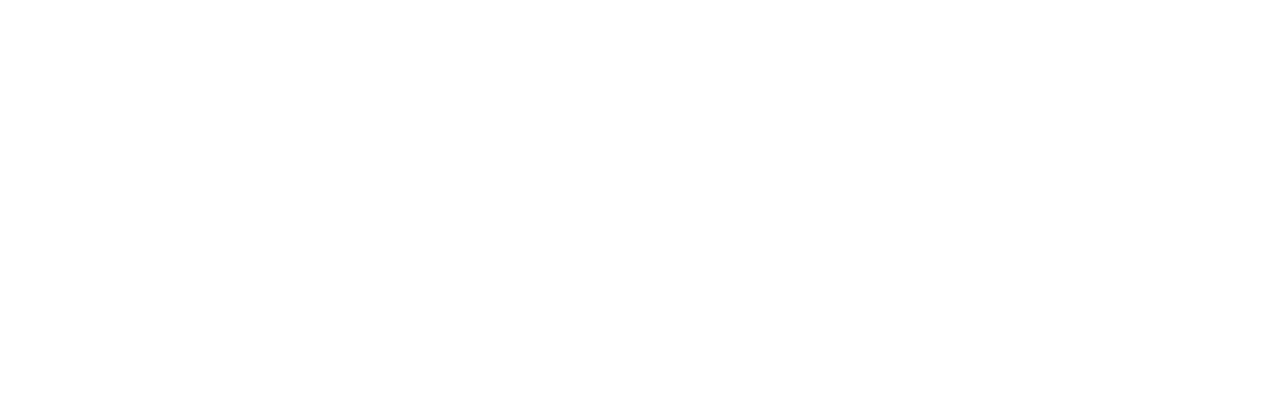
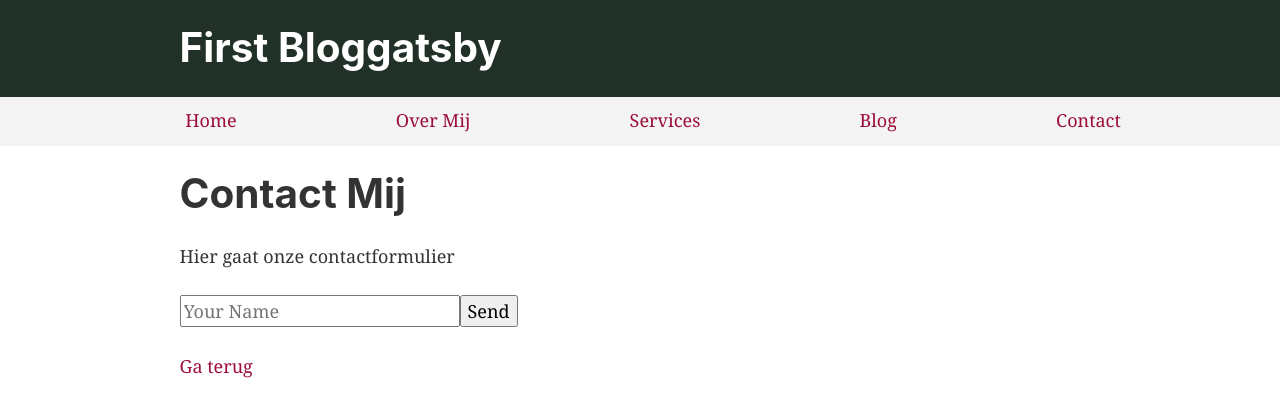
Before and after one commit to mikeyfe6/bloggatsby, a Gatsby site: page /contact in a window 1280 px wide. Before the commit this address had no page. Built offline with nearby package versions, Linux system fonts and the light colour scheme; Gatsby itself is replaced by a stand-in of ours.

Commit message:
Adding a Contact Page

```diff
--- a/src/components/menu.js
+++ b/src/components/menu.js
@@ -18,6 +18,7 @@ const Menu = () => (
             <li><Link to="/about">Over Mij</Link></li>
             <li><Link to="/services">Services</Link></li>
             <li><Link to="/blog">Blog</Link></li>
+            <li><Link to="/contact">Contact</Link></li>
 
         </ul>
     </div>
--- a/src/pages/about.js
+++ b/src/pages/about.js
@@ -8,7 +8,7 @@ const AboutPage = () => (
     <Layout>
         <SEO title="About Me" />
         <h1>Over mij</h1>
-        <p>Lorem ipsum dolor, sit amet consectetur adipisicing elit. Officiis minima enim nisi accusamus iusto! Porro possimus repellat labore, doloremque velit voluptate iusto necessitatibus explicabo animi rem iste aliquid accusamus, maiores officia! Cupiditate soluta, fugit corrupti aperiam laborum sunt nemo magni.</p>
+        <p>Een beetje info over ons...</p>
         <Link to="/">Ga terug naar home vanuit Over Mij</Link>
     </Layout>
 )
--- /dev/null
+++ b/src/pages/contact.js
@@ -0,0 +1,25 @@
+import React from "react"
+import { Link } from "gatsby"
+
+import Layout from "../components/layout"
+import SEO from "../components/seo"
+
+const ContactPage = () => (
+    <Layout>
+        <SEO title="Contact" />
+        <h1>Contact Mij</h1>
+        <p>Hier gaat onze contactformulier</p>
+
+        <form name="contact"
+            method="post"
+            data-netlify="true"
+            data-netlify-honeypot="bot-field">
+            <input name="name" placeholder="Your Name" type="text" />
+            <button>Send</button>
+        </form>
+
+        <Link to="/">Ga terug</Link>
+    </Layout>
+)
+
+export default ContactPage
--- a/src/pages/services.js
+++ b/src/pages/services.js
@@ -7,9 +7,8 @@ import SEO from "../components/seo"
 const ServicesPage = () => (
     <Layout>
         <SEO title="Onze Diensten" />
-        <h1>Over mij</h1>
-        <p>Lorem ipsum dolor, sit amet consectetur adipisicing elit. Officiis minima enim nisi accusamus iusto! Porro possimus repellat labore, doloremque velit voluptate iusto necessitatibus explicabo animi rem iste aliquid accusamus, maiores officia! Cupiditate soluta, fugit corrupti aperiam laborum sunt nemo magni.</p>
-        <p>Lorem ipsum dolor, sit amet consectetur adipisicing elit. Officiis minima enim nisi accusamus iusto! Porro possimus repellat labore, doloremque velit voluptate iusto necessitatibus explicabo animi rem iste aliquid accusamus, maiores officia! Cupiditate soluta, fugit corrupti aperiam laborum sunt nemo magni.</p>
+        <h1>Services</h1>
+        <p>Hier gaan onze diensten komen te staan...</p>
         <Link to="/">Ga terug naar home vanuit Services</Link>
     </Layout>
 )
```
